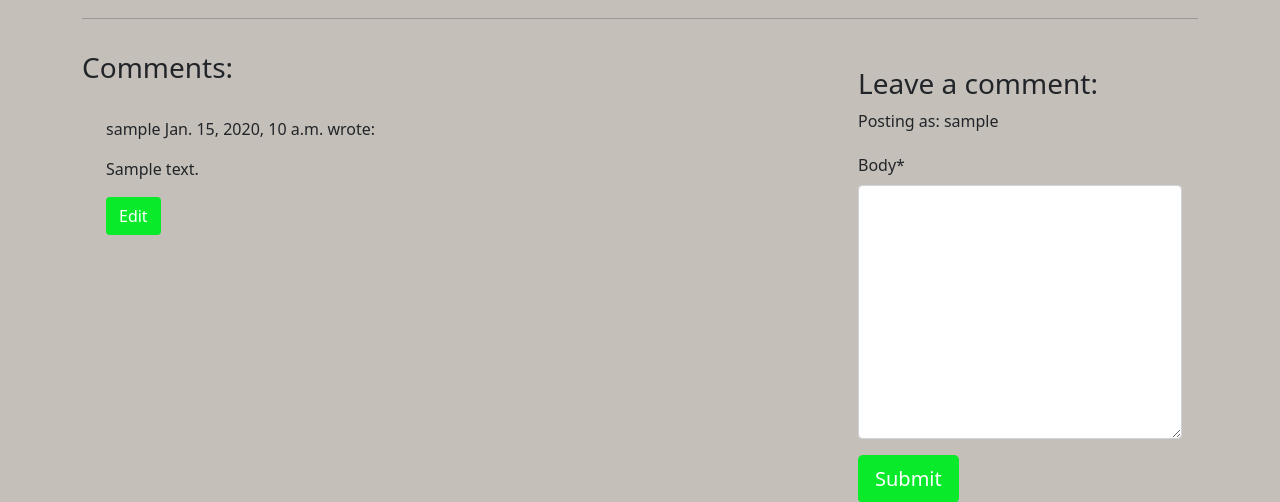
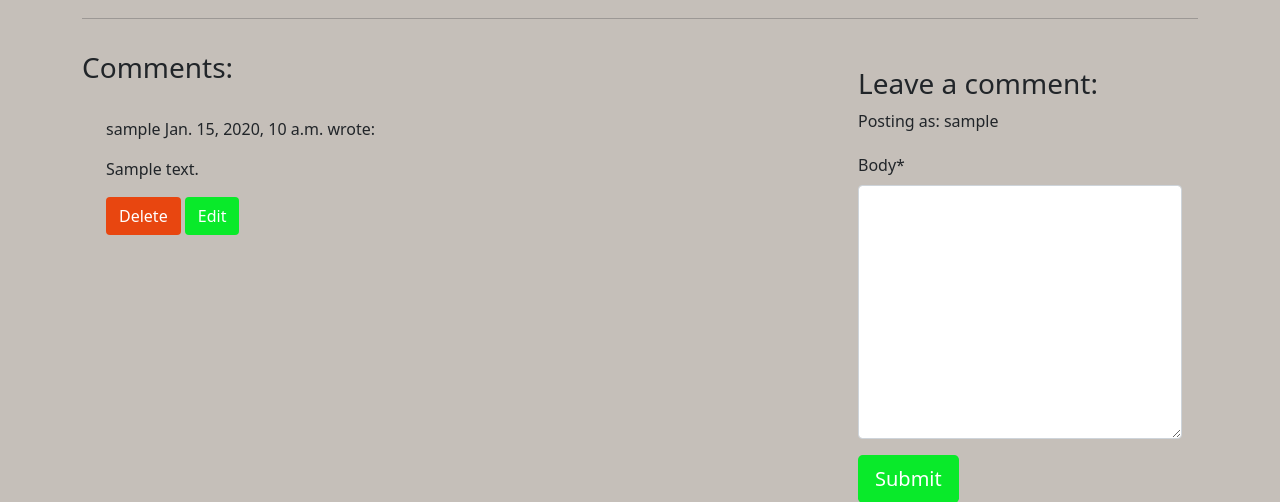
Before and after one commit to krandon1986/project-4-full-stack-blogspace, a Django app: a page that uses blog/templates/blog/post_detail.html in a window 1280 px wide. Shown: the part 472-974 px from the top of the page. Run offline with Django 4.2, Linux system fonts and the light colour scheme; a user stored in the database is signed in; tables that the repository leaves empty hold one stand-in row (values such as "Sample post"); parts of the project's set-up code (start-up, migrations or seed data) failed here and were passed over; some libraries are stand-ins or nearby versions.

Commit message:
Add a delete button each posted comment to delete it

```diff
--- a/blog/templates/blog/post_detail.html
+++ b/blog/templates/blog/post_detail.html
@@ -66,6 +66,7 @@
                     </p>
                     {% endif %}
                     {% if user.is_authenticated and comment.author == user %}
+                    <button class="btn btn-delete" comment_id="{{ comment.id }}">Delete</button>
                     <button class="btn btn-edit" comment_id="{{ comment.id }}">Edit</button>
                     {% endif %}
                 </div>
@@ -91,6 +92,25 @@
         </div>
     </div>
 </div>
+<!-- Delete confirmation modal -->
+<div class="modal fade" id="deleteModal" tabindex="-1" aria-labelledby="deleteModalLabel" aria-hidden="true">
+    <div class="modal-dialog">
+        <div class="modal-content">
+            <div class="modal-header">
+                <h5 class="modal-title" id="deleteModalLabel">Delete comment?</h5>
+                <button type="button" class="btn-close" data-bs-dismiss="modal" aria-label="Close"></button>
+            </div>
+            <div class="modal-body">
+                Are you sure you want to delete your comment?
+                As this action cannot be undone!
+            </div>
+            <div class="modal-footer">
+                <button type="button" class="btn btn-secondary" data-bs-dismiss="modal">Close</button>
+                <a id="deleteConfirm" href="#" class="btn btn-danger">Delete</a>
+            </div>
+        </div>
+    </div>
+</div>
 
 {% endblock content %}
 
--- a/blog/urls.py
+++ b/blog/urls.py
@@ -6,4 +6,6 @@ urlpatterns = [
     path('<slug:slug>/', views.post_detail, name='post_detail'),
     path('<slug:slug>/edit_comment/<int:comment_id>',
         views.comment_edit, name='comment_edit'),
+    path('<slug:slug>/delete_comment/<int:comment_id>',
+        views.comment_delete, name='comment_delete'),
 ]
--- a/blog/views.py
+++ b/blog/views.py
@@ -76,3 +76,20 @@ def comment_edit(request, slug, comment_id):
             messages.add_message(request, messages.ERROR, 'Error updating comment!')
 
     return HttpResponseRedirect(reverse('post_detail', args=[slug]))
+
+
+def comment_delete(request, slug, comment_id):
+    """
+    view to delete comments
+    """
+    queryset = Post.objects.filter(status=1)
+    post = get_object_or_404(queryset, slug=slug)
+    comment = get_object_or_404(Comment, pk=comment_id)
+
+    if comment.author == request.user:
+        comment.delete()
+        messages.add_message(request, messages.SUCCESS, 'Comment deleted!')
+    else:
+        messages.add_message(request, messages.ERROR, 'You can only delete you own comments!')
+
+    return HttpResponseRedirect(reverse('post_detail', args=[slug]))
--- a/blog_space/urls.py
+++ b/blog_space/urls.py
@@ -20,8 +20,7 @@ from django.urls import path, include
 
 urlpatterns = [
     path('admin/', admin.site.urls),
-    path("", include("blog.urls"), name ='blog-urls'),
     path("accounts/", include("allauth.urls")),
     path('summernote/', include('django_summernote.urls')),
-
+    path("", include("blog.urls"), name ='blog-urls'),
 ]
--- a/static/js/comments.js
+++ b/static/js/comments.js
@@ -2,6 +2,10 @@ const editButtons = document.getElementsByClassName("btn-edit");
 const commentText = document.getElementById("id_body");
 const commentForm = document.getElementById("commentForm");
 const submitButton = document.getElementById("submitButton");
+
+const deleteModal = new bootstrap.Modal(document.getElementById("deleteModal"));
+const deleteButtons = document.getElementsByClassName("btn-delete");
+const deleteConfirm = document.getElementById("deleteConfirm");
 
 /**
 * Initializes edit functionality for the provided edit buttons.
@@ -23,3 +27,22 @@ for (let button of editButtons) {
         commentForm.setAttribute("action", `edit_comment/${commentId}`);
     });
 }
+
+/**
+* Initializes deletion functionality for the provided delete buttons.
+*
+* For each button in the `deleteButtons` collection:
+* - Retrieves the associated comment's ID upon click.
+* - Updates the `deleteConfirm` link's href to point to the
+* deletion endpoint for the specific comment.
+* - Displays a confirmation modal (`deleteModal`) to prompt
+* the user for confirmation before deletion.
+*/
+
+for (let button of deleteButtons) {
+    button.addEventListener("click", (e) => {
+        let commentId = e.target.getAttribute("comment_id");
+        deleteConfirm.href = `delete_comment/${commentId}`;
+        deleteModal.show();
+    });
+}
```
